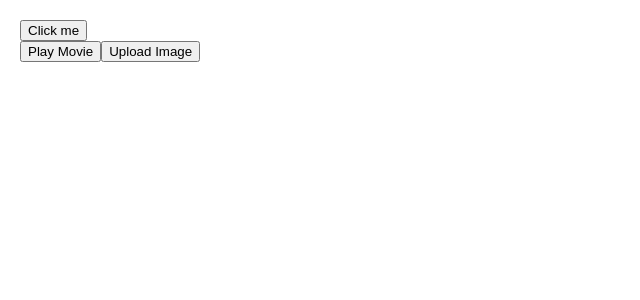
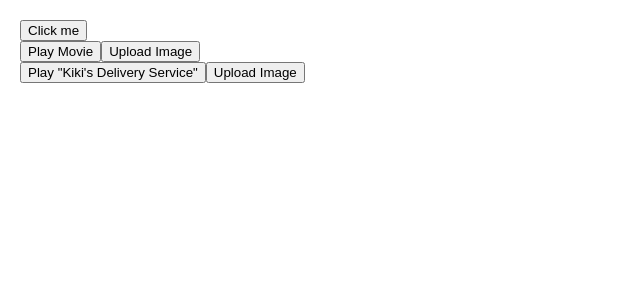
Before and after one commit to zelitosaide/react-js-course, a React (Create React App) app: page / in a window 1280 px wide. Shown: the top 300 px of the page, without its empty margins (0-640 px from the left). Built offline with nearby package versions, Linux system fonts and the light colour scheme.

Commit message:
Responding to Events

```diff
--- a/src/learn/learn-react/adding-interactivity/responding-to-events/index.js
+++ b/src/learn/learn-react/adding-interactivity/responding-to-events/index.js
@@ -2,8 +2,18 @@ export default function Index() {
   return (
     <>
       <Button2 />
+      <Toolbar2 />
       <Toolbar />
     </>
+  );
+}
+
+function Toolbar() {
+  return (
+    <div>
+      <PlayButton movieName="Kiki's Delivery Service" />
+      <UploadButton />
+    </div>
   );
 }
 
@@ -31,7 +41,7 @@ function Button({ onClick, children }) {
   return <button onClick={onClick}>{children}</button>;
 }
 
-function Toolbar() {
+function Toolbar2() {
   return (
     <div>
       <AlertButton message="Playing!">Play Movie</AlertButton>
```
